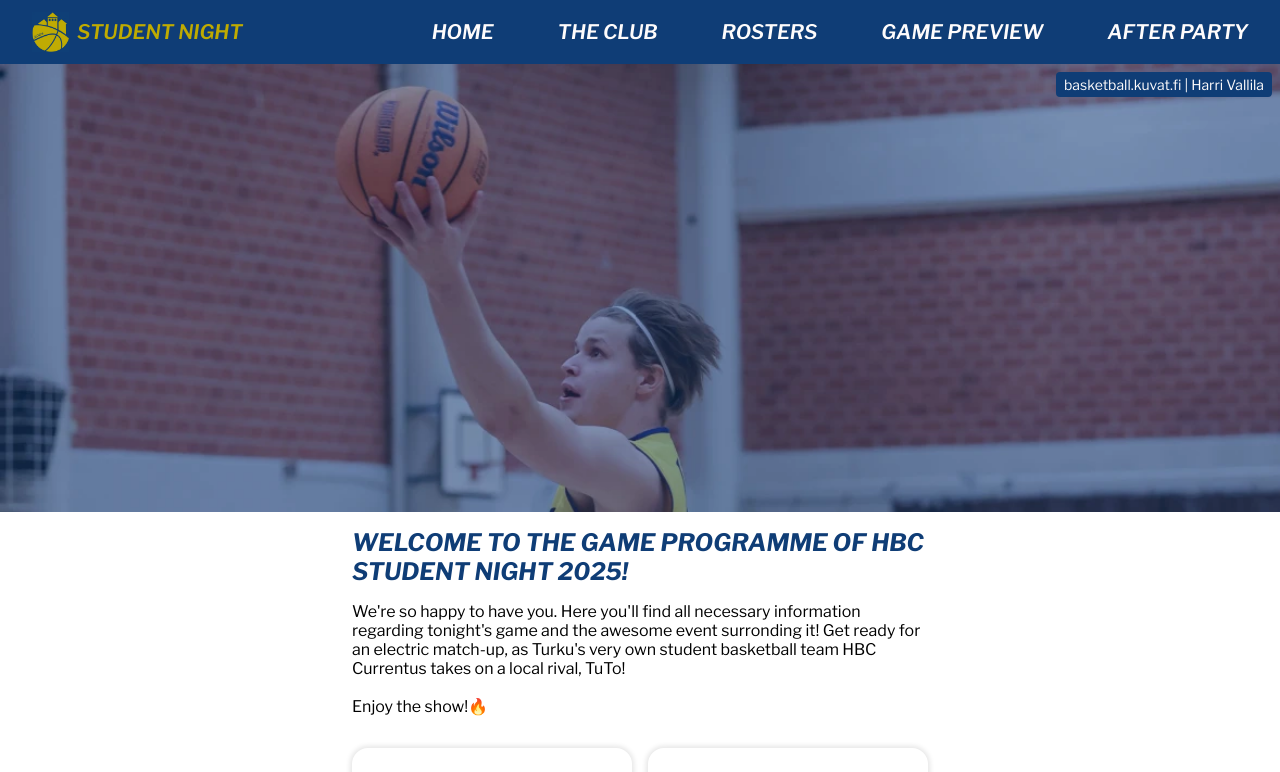
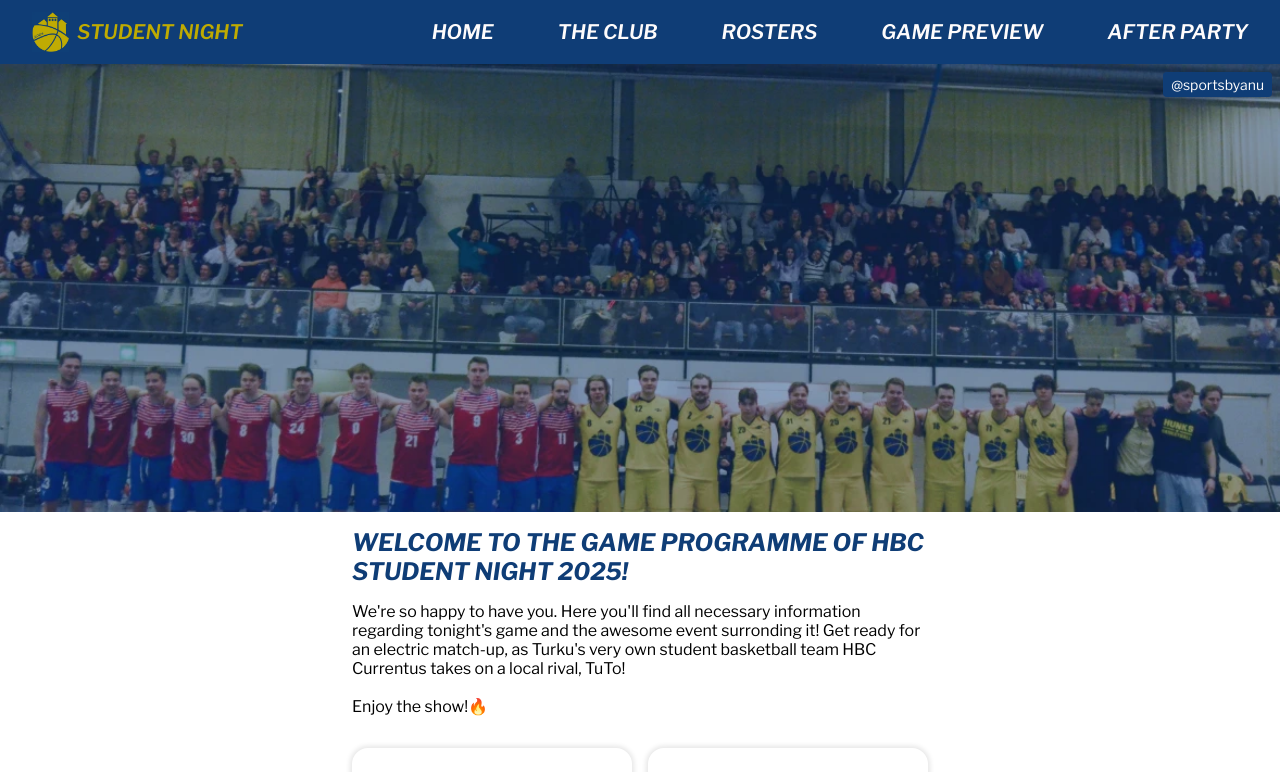
Before and after one commit to OAilio/HBCStudentNight, a React (Vite) app: page / in a window 1280 px wide. Shown: the top 772 px of the page. Built offline with nearby package versions, Linux system fonts and the light colour scheme.

Commit message:
Fix carousel.

```diff
--- a/public/data/sliderImages.json
+++ /dev/null
@@ -1,7 +0,0 @@
-[
-    { "url": "/carousel1.webp", "credit": "basketball.kuvat.fi | Harri Vallila" },
-    { "url": "/carousel2.webp", "credit": "@sportsbyanu" },
-    { "url": "/carousel3.webp", "credit": "basketball.kuvat.fi | Harri Vallila" },
-    { "url": "/carousel4.webp", "credit": "@sportsbyanu" },
-    { "url": "/carousel5.webp", "credit": "basketball.kuvat.fi | Harri Vallila" }
-]
--- a/src/components/Home.jsx
+++ b/src/components/Home.jsx
@@ -5,36 +5,40 @@
 import { FontAwesomeIcon } from '@fortawesome/react-fontawesome';
 import { faCommentDots } from "@fortawesome/free-regular-svg-icons";
 import { faSquareInstagram, faSquareXTwitter, faSquareYoutube } from '@fortawesome/free-brands-svg-icons';
-import { useState, useEffect } from "react";
-
 
 const Home = () => {
-  const [sliderImages, setSliderImages] = useState([]);
-
-  useEffect(() => {
-    fetch("/data/sliderImages.json")
-      .then((response) => response.json())
-      .then((data) => setSliderImages(data))
-      .catch((error) => console.error("Error loading sliderImages.json:", error));
-  }, []);
   return (
     <>
     <Carousel
       className="carousel"
       infiniteLoop={true}
-      interval={4000}
+      interval={3000}
       autoPlay={true}
       showThumbs={false}
       showStatus={false}
       showIndicators={false}
       showArrows={false}
     >
-      {sliderImages.map((slide, index) => (
-        <div key={index} className="slide">
-          <img src={slide.url} alt=""/>
-          <p className="credit">{slide.credit}</p>
-        </div>
-      ))}
+    <div className="slide">
+      <img src="/carousel1.webp" alt=""/>
+      <p className="credit">basketball.kuvat.fi | Harri Vallila</p>
+    </div>
+    <div className="slide">
+      <img src="/carousel2.webp" alt=""/>
+      <p className="credit">@sportsbyanu</p>
+    </div>
+    <div className="slide">
+      <img src="/carousel3.webp" alt=""/>
+      <p className="credit">basketball.kuvat.fi | Harri Vallila</p>
+    </div>
+    <div className="slide">
+      <img src="/carousel4.webp" alt=""/>
+      <p className="credit">@sportsbyanu</p>
+    </div>
+    <div className="slide">
+      <img src="/carousel5.webp" alt=""/>
+      <p className="credit">basketball.kuvat.fi | Harri Vallila</p>
+    </div>
     </Carousel>
     <div className="home">
       <h1>WELCOME TO THE GAME PROGRAMME OF HBC STUDENT NIGHT 2025!</h1>
```
